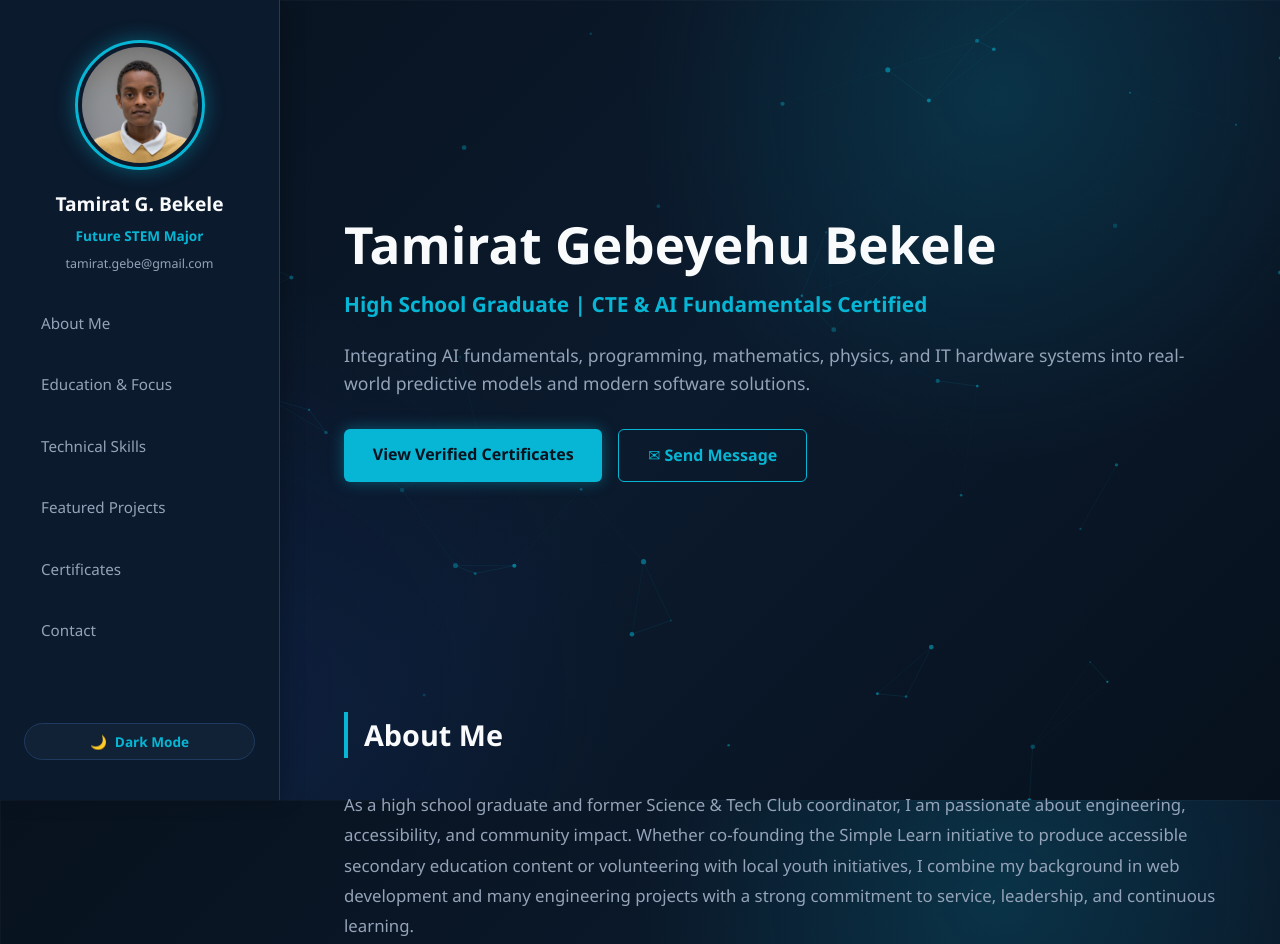
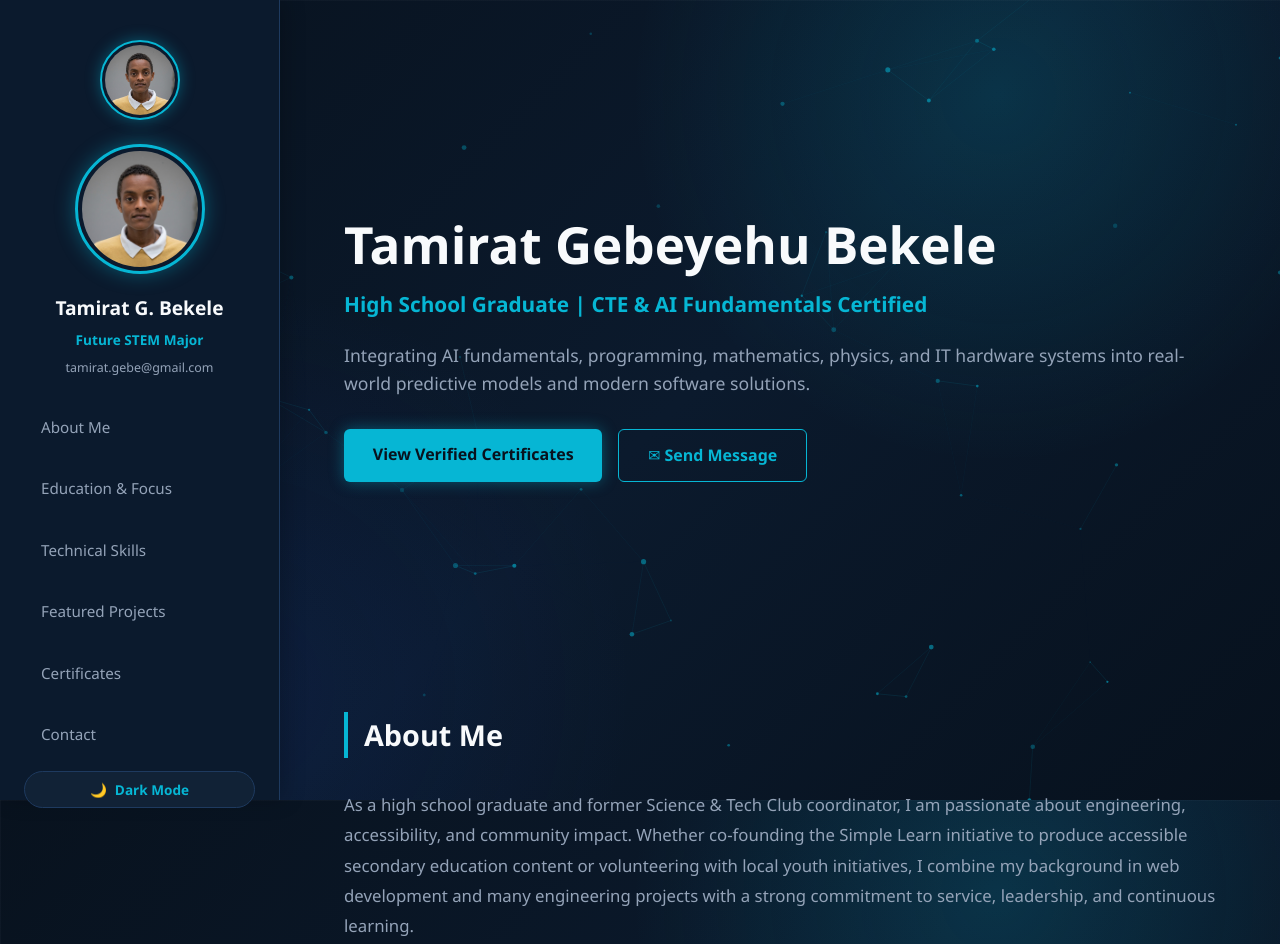
Before and after one commit to tamiratgebe/tamirat-g, a website: page index.html in a window 1280 px wide. Shown: the top 944 px of the page. Drawn offline with Linux system fonts and the light colour scheme.

Commit message:
Add profile photo as logo in sidebar

```diff
--- a/index.html
+++ b/index.html
@@ -336,6 +336,9 @@
   <canvas id="bg-canvas"></canvas>
 
   <aside>
+    <div class="logo-container" style="width: 80px; height: 80px; border-radius: 50%; border: 2px solid var(--accent); padding: 3px; margin-bottom: 1.5rem; box-shadow: 0 0 15px var(--accent-glow);">
+      <img src="profile.jpg" alt="Tamirat G. Bekele Logo" style="width: 100%; height: 100%; border-radius: 50%; object-fit: cover;">
+    </div>
     <div class="profile-img-container">
       <img src="profile.jpg" alt="profile.jpg" class="profile-img">
     </div>
```
